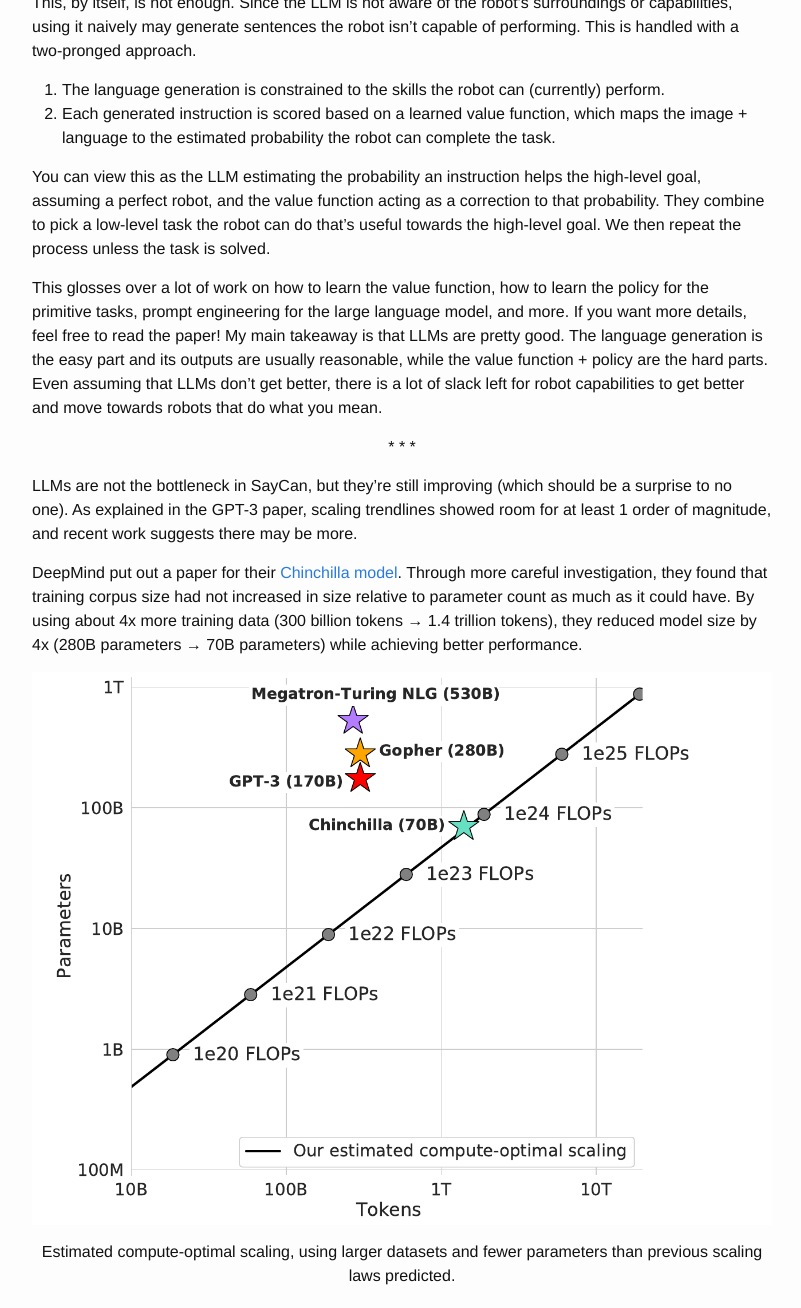
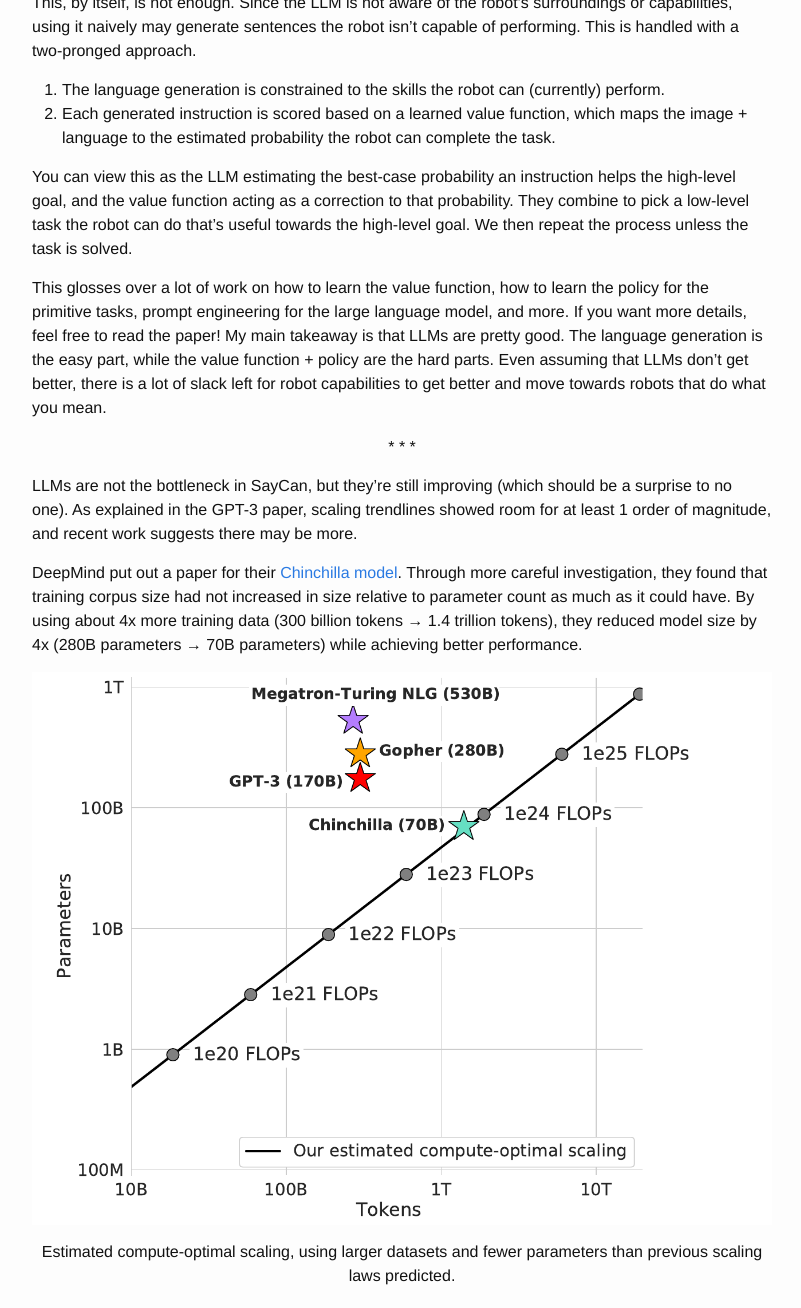
Before and after one commit to alexirpan/alexirpan.github.io, a Jekyll site: the page built from _posts/2022-04-15-do-what-i-mean.markdown, in a window 1280 px wide and 1400 px high, scrolled down 1221 px, cut to the strip 92-1400 px from the top of the window. Shown: the whole strip, without its empty margins (238-1039 px from the left). Built offline with Jekyll 4.4.1, drawn with Linux system fonts in a browser that asks for light colours; nearby versions of some CDN libraries; some of the changed text lies outside the part shown.

Commit message:
Good enough ship it

```diff
--- a/_posts/2022-04-15-do-what-i-mean.markdown
+++ b/_posts/2022-04-15-do-what-i-mean.markdown
@@ -38,14 +38,13 @@
 2. Each generated instruction is scored based on a learned value function, which maps the image + language to
 the estimated probability the robot can complete the task.
 
-You can view this as the LLM estimating the probability an instruction helps the high-level goal, assuming a perfect
-robot, and the value function acting as a correction to that probability. They combine to pick a low-level
+You can view this as the LLM estimating the best-case probability an instruction helps the high-level goal,
+and the value function acting as a correction to that probability. They combine to pick a low-level
 task the robot can do that's useful towards the high-level goal. We then repeat the process unless the task is solved.
 
 This glosses over a lot of work on how to learn the value function, how to learn the policy for the primitive tasks,
 prompt engineering for the large language model, and more. If you want more details, feel free to read the paper!
-My main takeaway is that LLMs are pretty good. The language generation is the easy part and its outputs are usually
-reasonable, while the value function + policy are the hard parts. Even assuming that LLMs don't get better, there is
+My main takeaway is that LLMs are pretty good. The language generation is the easy part, while the value function + policy are the hard parts. Even assuming that LLMs don't get better, there is
 a lot of slack left for robot capabilities to get better and move towards robots that do what you mean.
 
 \* \* \*
```
Also changed, not shown: other parts of _posts/2022-04-15-do-what-i-mean.markdown (+1 -1 lines).
